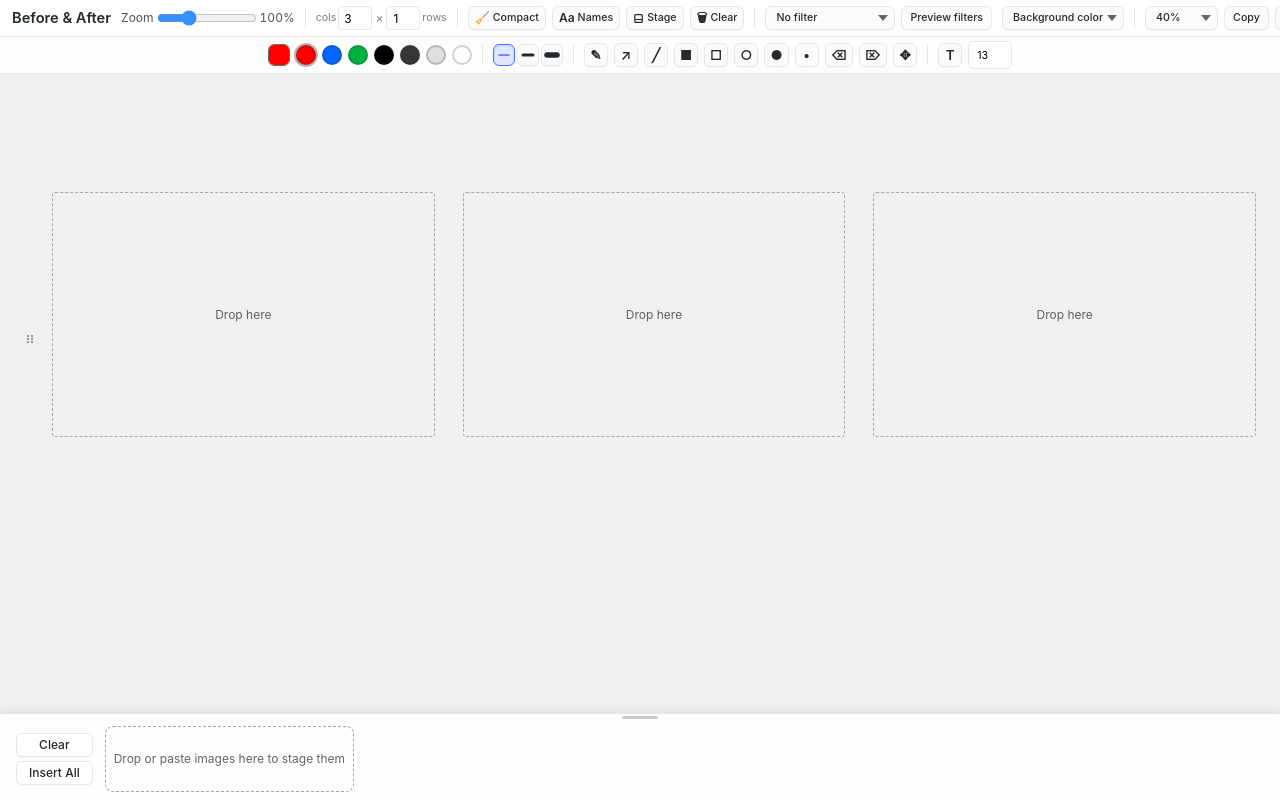
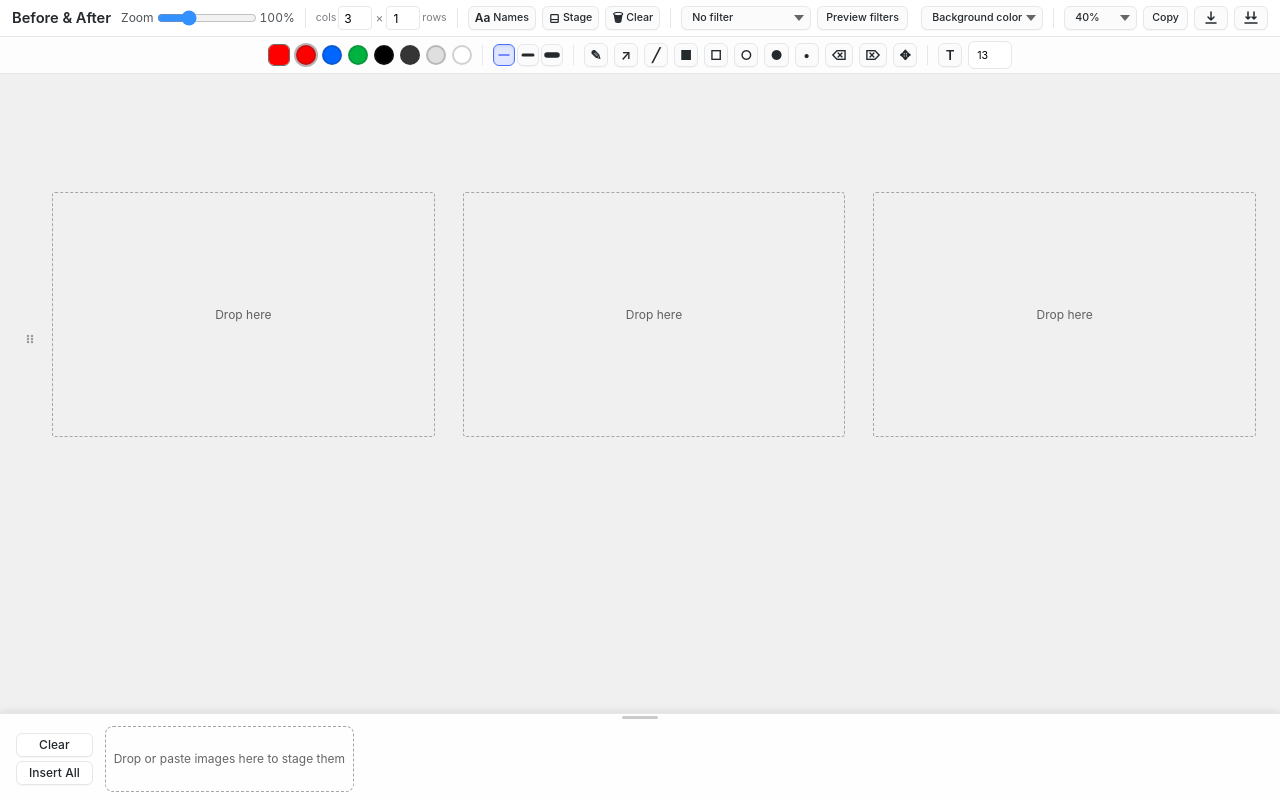
Before and after one commit to joonakeskitalo/before-after-screenshot, a plain HTML site: page index.html in a window 1280 px wide. Drawn offline with Linux system fonts and the light colour scheme.

Commit message:
feat: remove relayout button

```diff
--- a/index.html
+++ b/index.html
@@ -41,7 +41,6 @@
 
               <div class="toolbar-divider"></div>
 
-              <button id="relayout-btn" class="tool-mode-btn labeled-btn" title="Compact grid layout — remove blank gaps between images"><span class="btn-icon">🧹</span><span class="btn-label">Compact</span></button>
               <button id="filename-toggle-btn" class="tool-mode-btn labeled-btn" title="Toggle filenames"><span class="btn-icon">Aa</span><span class="btn-label">Names</span></button>
               <button id="staging-toggle-btn" class="tool-mode-btn labeled-btn" title="Toggle staging area (h)"><span class="btn-icon" style="transform: rotate(180deg); display: inline-block;">⬒</span><span class="btn-label">Stage</span></button>
               <button id="clear-grid-btn" class="tool-mode-btn labeled-btn" title="Clear all images from the grid"><span class="btn-icon">🗑</span><span class="btn-label">Clear</span></button>
--- a/js/grid-core.js
+++ b/js/grid-core.js
@@ -727,9 +727,6 @@ const relayoutGrid = () => {
   buildRowControls();
 };
 
-// Wire up relayout button
-document.getElementById("relayout-btn").addEventListener("click", relayoutGrid);
-
 // --- updateGrid ---
 
 const updateGrid = () => {
```
